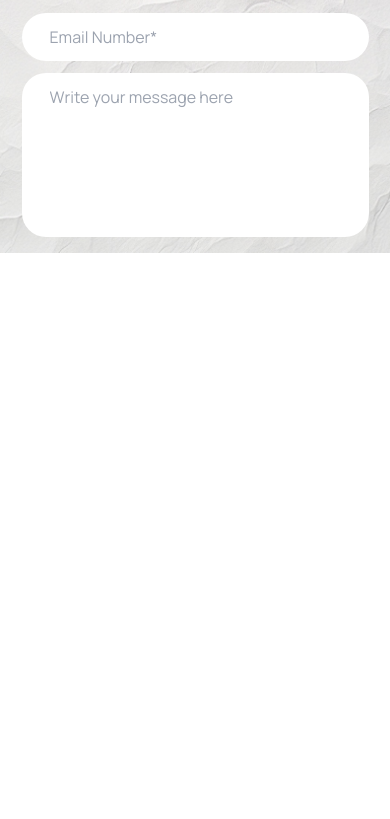
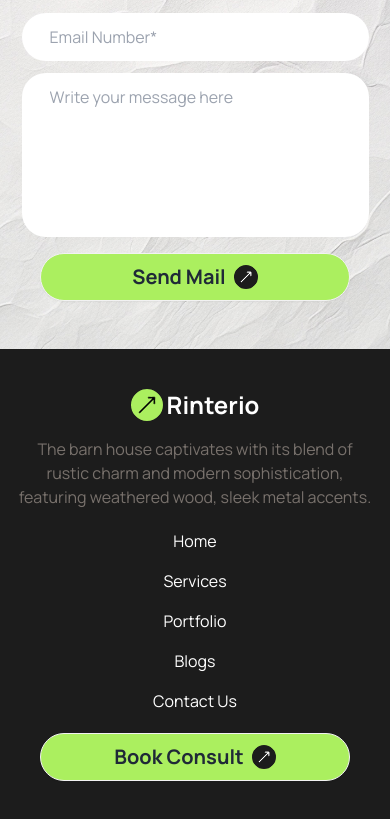
Before and after one commit to mahfuj-islam/Assignment-3, a plain HTML site: page index.html in a window 390 px wide. Shown: the part 7993-8812 px from the top of the page. Before the commit the page ends 8246 px from the top, so only its background shows below. Drawn offline with nearby package versions, Linux system fonts and the light colour scheme.

Commit message:
add footer section and make responsive

```diff
--- a/index.html
+++ b/index.html
@@ -32,7 +32,7 @@
         <div class="navbar bg-base-100 mt-6">
 
             <div class="navbar-start ml-6 lg:ml-0">
-                <img class="w-8 p-1 -rotate-45 bg-[#ABEF5F] rounded-full" src="assets/arrow black.png" alt="">
+                <img class="w-8 h-8 p-1 -rotate-45 bg-[#ABEF5F] rounded-full" src="assets/arrow black.png" alt="">
                 <a class="text-2xl lg:text-3xl font-bold ml-1">Rinterio</a>
             </div>
 
@@ -54,7 +54,7 @@
                 <img class="w-6" src="assets/trolly.png" alt="">
 
                 <a class="btn text-xl rounded-3xl font-bold bg-[#ABEF5F]">Book Consult <img
-                        class="bg-[#1C1C1C] rounded-full w-6 p-1 -rotate-45" src="assets/arrow white.png" alt=""></a>
+                        class="bg-[#1C1C1C] rounded-full w-6 h-6 p-1 -rotate-45" src="assets/arrow white.png" alt=""></a>
 
             </div>
 
@@ -99,7 +99,7 @@
                 <div class="text-center lg:mt-6 mt-4">
                     <a class="btn w-11/12 sm:w-3/12 lg:w-3/12 xl:w-2/12 lg:text-xl text-base rounded-3xl
                     lg:font-bold font-semibold bg-[#ABEF5F80]">View Details
-                        <img class="bg-[#ABEF5F] rounded-full lg:w-6 w-5 p-1 -rotate-45" src="assets/arrow black.png"
+                        <img class="bg-[#ABEF5F] rounded-full lg:w-6 lg:h-6 w-5 h-5 p-1 -rotate-45" src="assets/arrow black.png"
                             alt="">
                     </a>
                 </div>
@@ -290,7 +290,7 @@
 
                             <div class="flex gap-2 mt-4 mb-4 lg:mb-0">
                                 <h2 class="tex-lg font-bold">View Details </h2>
-                                <img class="bg-[#abef5f] rounded-full w-6 p-1 -rotate-45" src="assets/arrow black.png"
+                                <img class="bg-[#abef5f] rounded-full w-6 -6 p-1 -rotate-45" src="assets/arrow black.png"
                                     alt="">
                             </div>
                         </div>
@@ -322,7 +322,7 @@
 
                             <div class="flex gap-2 mt-5 mb-1 lg:mb-0">
                                 <h2 class="tex-lg font-bold">View Details </h2>
-                                <img class="bg-[#abef5f] rounded-full w-6 p-1 -rotate-45" src="assets/arrow black.png"
+                                <img class="bg-[#abef5f] rounded-full w-6 h-6 p-1 -rotate-45" src="assets/arrow black.png"
                                     alt="">
                             </div>
                         </div>
@@ -417,7 +417,7 @@
         </section>
 
         <!-- discuss section -->
-        <section style="background-image: url(assets/bg.jpg); background-position: center; background-repeat: no-repeat; background-size: cover;">
+        <section style="background-image: url(assets/bg.jpg); background-position: center; background-repeat: no-repeat; background-size: cover;" class="pb-8">
 
             <div class="container mx-auto lg:px-40 lg:pb-32 pb-4 p-4">
 
@@ -450,6 +450,11 @@
                             <input class="pl-7 pr-32 lg:pb-40 pb-32 pt-3 bg-white lg:w-full rounded-3xl" type="" placeholder="Write your message here">
                         </div>
 
+                        <div class="text-center mt-4 px-6 lg:px-0">
+                            <a class="btn btn-block text-xl rounded-3xl font-bold bg-[#ABEF5F]">Send Mail <img
+                                class="bg-[#1C1C1C] rounded-full w-6 h-6 p-1 -rotate-45" src="assets/arrow white.png" alt=""></a>
+                        </div>
+
 
                     </div>
 
@@ -461,7 +466,36 @@
     </main>
 
     <!-- footer section -->
-    <footer>
+    <footer class="bg-[#1C1C1C] lg:py-24 py-10 p-4">
+
+        <div class="container mx-auto">
+
+            <div>
+                <div class="flex gap-1 justify-center">
+                    <img class="w-8 h-8 p-1 -rotate-45 bg-[#ABEF5F] rounded-full" src="assets/arrow black.png" alt="">
+                    <a class="text-2xl text-white lg:text-3xl font-bold">Rinterio</a>
+                </div>
+            </div>
+
+            <p class="text-base text-stone-500 text-center mt-4">The barn house captivates with its blend of rustic charm and modern sophistication, <br> featuring weathered wood, sleek metal accents.</p>
+
+            <div class="lg:mt-12 mt-5 lg:flex lg:gap-28 justify-center text-white space-y-4">
+                <p class="text-center">Home</p>
+                <p class="text-center">Services</p>
+                <p class="text-center">Portfolio</p>
+                <p class="text-center">Blogs</p>
+                <p class="text-center">Contact Us</p>
+            </div>
+
+            <div class="text-center lg:mt-12 mt-5 px-6 lg:px-0">
+
+                <a class="btn btn-block lg:w-56 text-xl rounded-3xl font-bold bg-[#ABEF5F]">Book Consult <img
+                    class="bg-[#1C1C1C] rounded-full w-6 h-6 p-1 -rotate-45" src="assets/arrow white.png" alt=""></a>
+
+            </div>
+
+
+        </div>
 
     </footer>
 
```
